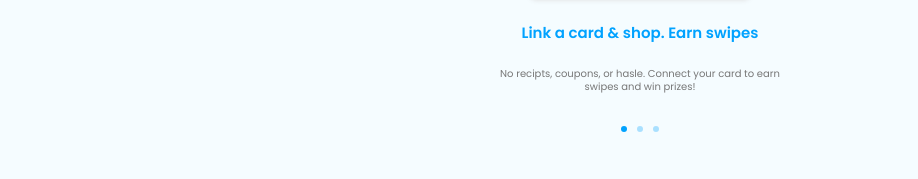
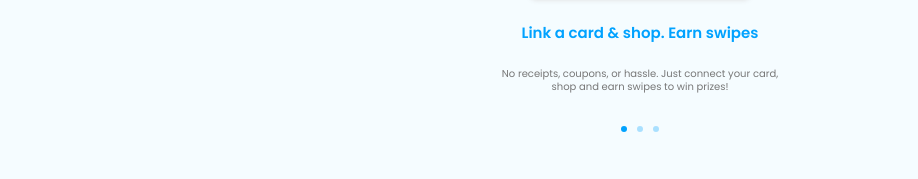
Before and after one commit to daiv123/waitlist, a React (Create React App) app: page /faq in a window 1280 px wide. Shown: the part 333-512 px from the top of the page, without its empty margins (0-918 px from the left). Built offline with nearby package versions, Linux system fonts and the light colour scheme.

Commit message:
fix FAQ typos

```diff
--- a/src/FAQ.js
+++ b/src/FAQ.js
@@ -22,7 +22,7 @@ function Carousel() {
                 <CreditCardGraphic/>
               </div>
               <h2 className="carousel_h">Link a card & shop. Earn swipes</h2>
-              <p className="carousel_text">No recipts, coupons, or hasle. Connect your card to earn swipes and win prizes!</p>
+              <p className="carousel_text">No receipts, coupons, or hassle. Just connect your card, shop and earn swipes to win prizes!</p>
             </div>
           </Slide>
           <Slide index={1}>
@@ -31,7 +31,7 @@ function Carousel() {
                 <CardWinGraphic/>
               </div>
               <h2 className="carousel_h">Swipe right to win. Swipe left to skip.</h2>
-              <p className="carousel_text">Swipe for instant prizes! Pick & match 6 lucky numbers to win the grand prize Tesla with winner(s) announced weekly</p>
+              <p className="carousel_text">Swipe for instant prizes! Winners announced weekly for the $10,000 grand prize!</p>
             </div>
           </Slide>
           <Slide index={2}>
```
